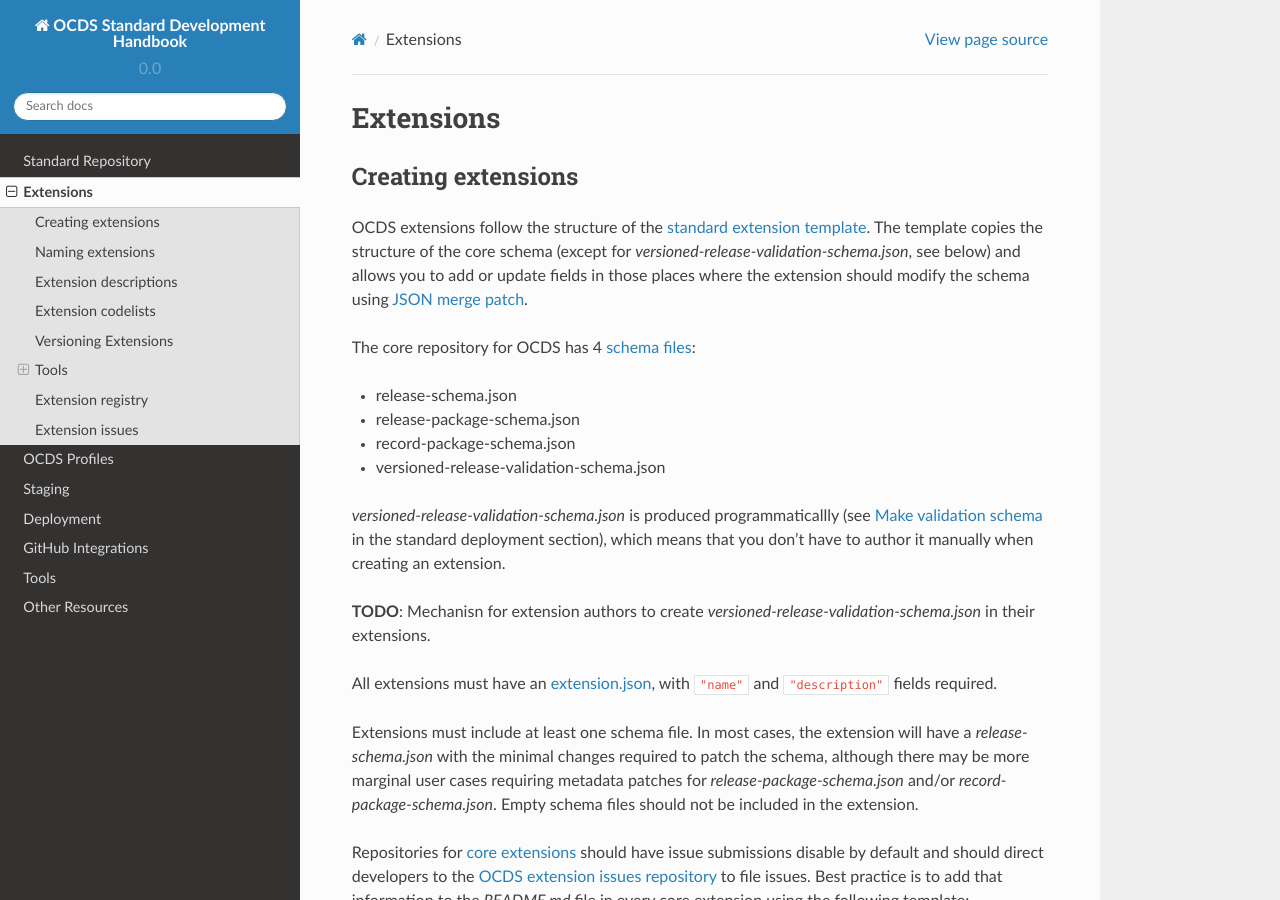
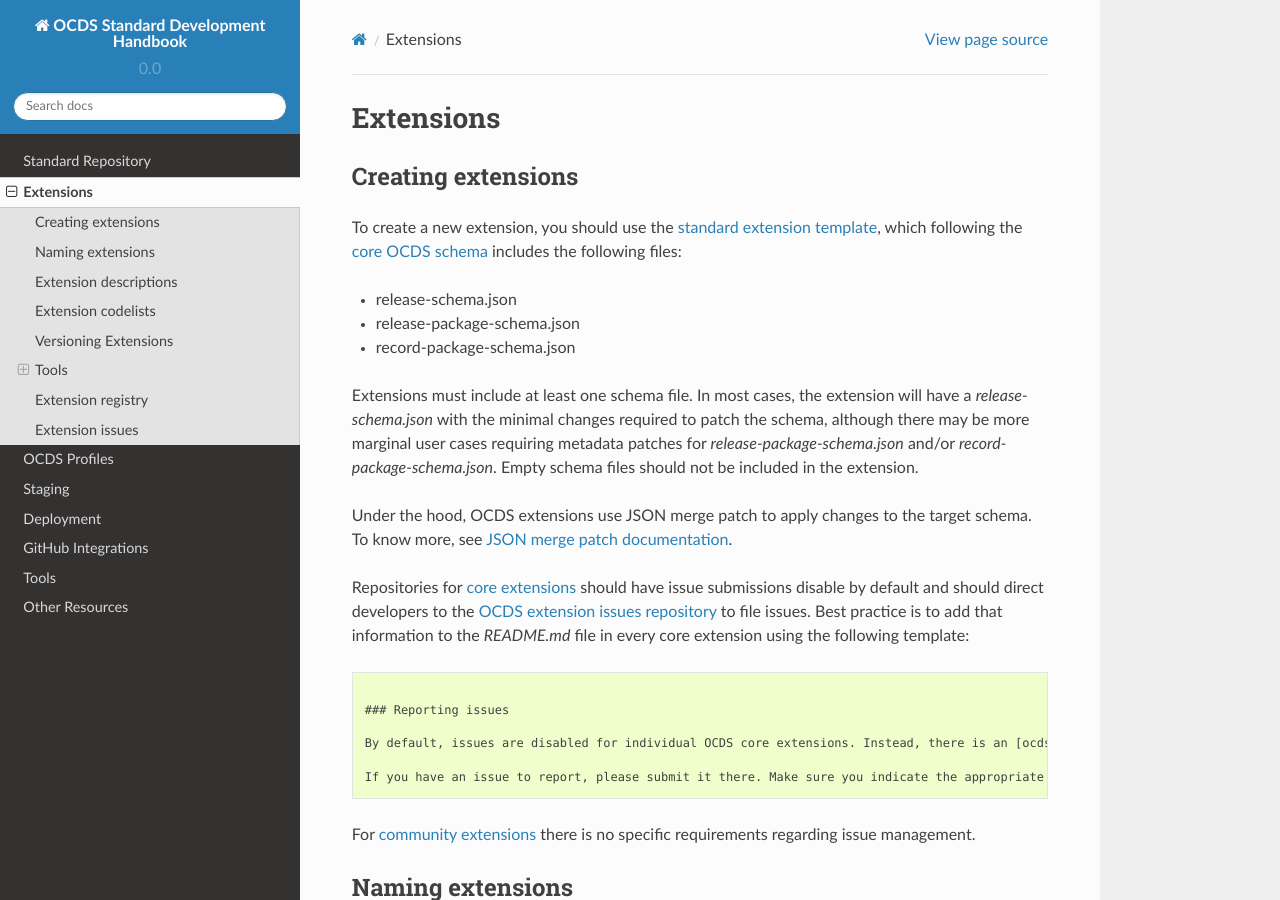
Before and after one commit to open-contracting/standard-development-handbook, a Sphinx documentation site: the page built from docs/extensions.md, in a window 1280 px wide and 900 px high. Built offline with Sphinx 7.4.7 and the Read the Docs theme 2.0.0, drawn with Linux system fonts in a browser that asks for light colours.

Commit message:
Remove references to versioned-release-validation-schema.json

```diff
--- a/docs/extensions.md
+++ b/docs/extensions.md
@@ -2,22 +2,15 @@
 
 ## Creating extensions
 
-OCDS extensions follow the structure of the [standard extension template](https://github.com/open-contracting/standard_extension_template). The template copies the structure of the core schema (except for _versioned-release-validation-schema.json_, see below) and allows you to add or update fields in those places where the extension should modify the schema using [JSON merge patch](https://tools.ietf.org/html/rfc7396).
-
-The core repository for OCDS has 4 [schema files](https://github.com/open-contracting/standard/tree/master/standard/schema):
+To create a new extension, you should use the [standard extension template](https://github.com/open-contracting/standard_extension_template), which following the [core OCDS schema](https://github.com/open-contracting/standard/tree/master/standard/schema) includes the following files:
 
 * release-schema.json
 * release-package-schema.json
 * record-package-schema.json
-* versioned-release-validation-schema.json
-
-_versioned-release-validation-schema.json_ is produced programmaticallly (see [Make validation schema](../deployment/standard-live#make-validation-schema) in the standard deployment section), which means that you don't have to author it manually when creating an extension.
-
-**TODO**: Mechanisn for extension authors to create _versioned-release-validation-schema.json_ in their extensions.
-
-All extensions must have an [extension.json](https://github.com/open-contracting/standard_extension_template/blob/master/extension.json), with `"name"` and `"description"` fields required.
 
 Extensions must include at least one schema file. In most cases, the extension will have a _release-schema.json_ with the minimal changes required to patch the schema, although there may be more marginal user cases requiring metadata patches for _release-package-schema.json_ and/or _record-package-schema.json_. Empty schema files should not be included in the extension.
+
+Under the hood, OCDS extensions use JSON merge patch to apply changes to the target schema. To know more, see [JSON merge patch documentation](https://tools.ietf.org/html/rfc7396).
 
 Repositories for [core extensions](http://standard.open-contracting.org/latest/en/extensions/#core-extensions) should have issue submissions disable by default and should direct developers to the [OCDS extension issues repository](https://github.com/open-contracting/ocds-extensions) to file issues. Best practice is to add that information to the _README.md_ file in every core extension using the following template:
 
```
